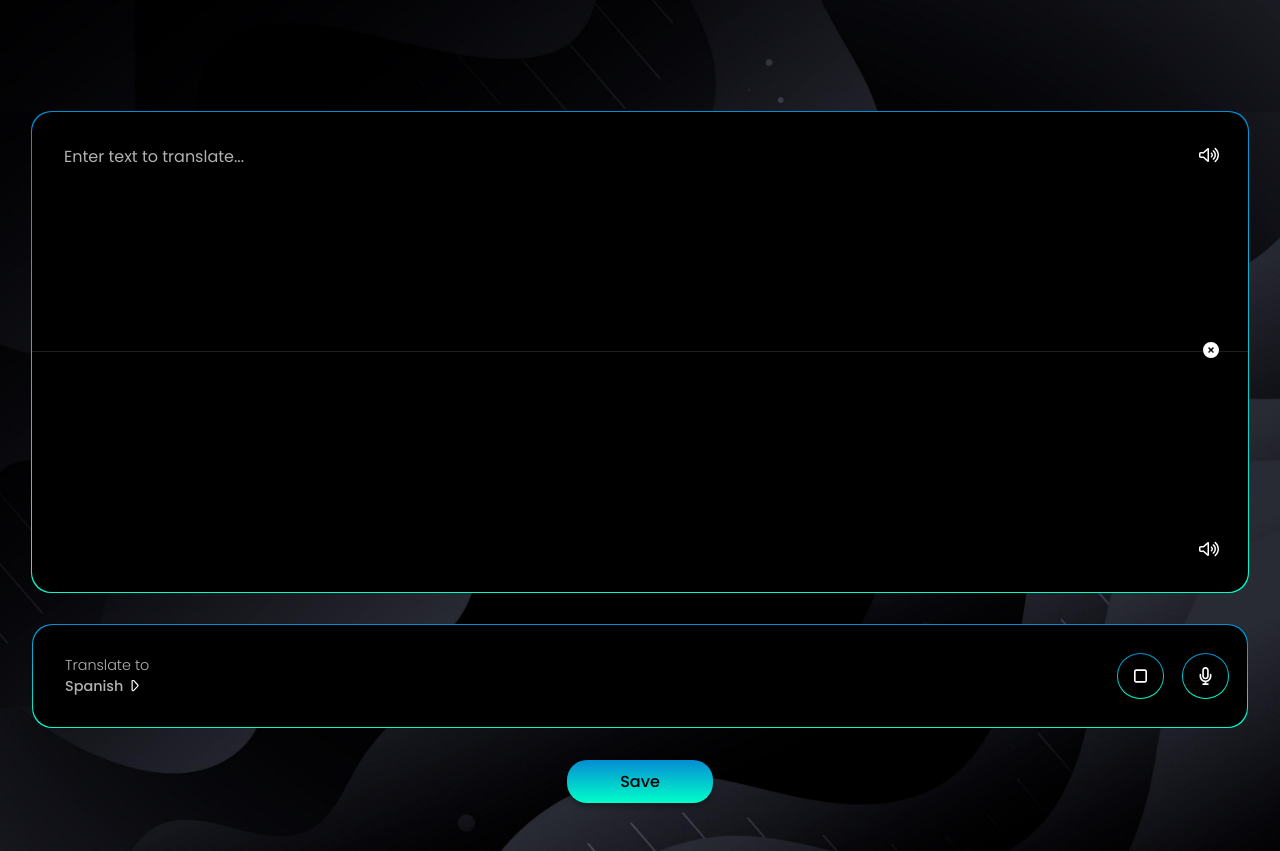
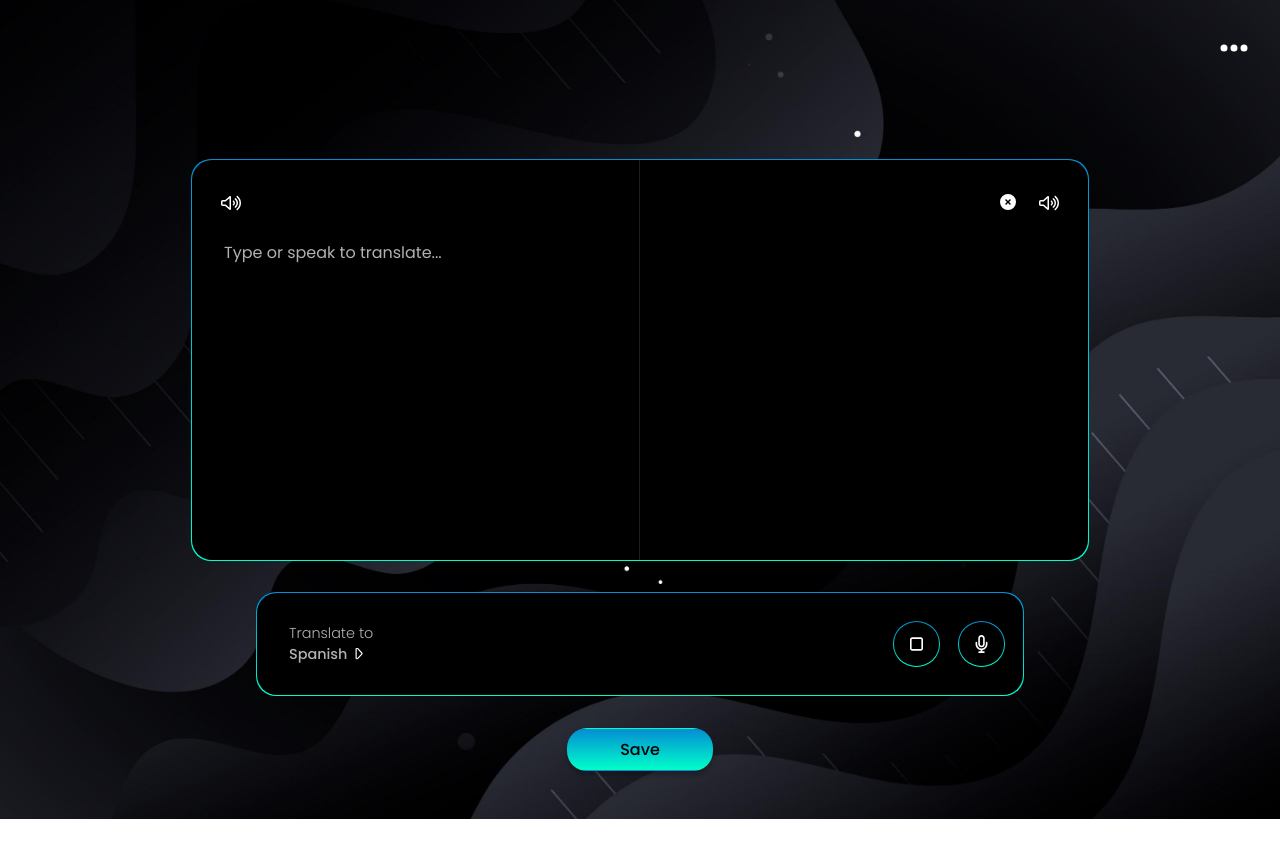
Before and after one commit to christiangarcia-dev/brainstation-capstone-client, a React (Create React App) app: page /translate in a window 1280 px wide. After the commit the page ends 819 px from the top, so only its background shows below. Built offline with nearby package versions, Linux system fonts and the light colour scheme.

Commit message:
translate page responsive

```diff
--- a/src/App.js
+++ b/src/App.js
@@ -3,6 +3,7 @@ import { BrowserRouter, Routes, Route } from 'react-router-dom';
 import LoginPage from './pages/LoginPage/LoginPage';
 import SignUpPage from './pages/SignUpPage/SignUpPage';
 import TranslatePage from './pages/TranslatePage/TranslatePage';
+import TranscribePage from './pages/TranscribePage/TranscribePage';
 import SavedConversationsPage from './pages/SavedConversationsPage/SavedConversationsPage';
 
 function App() {
@@ -13,6 +14,7 @@ function App() {
         <Route path='/' element={<LoginPage />}></Route>
         <Route path='/signup' element={<SignUpPage />}></Route>
         <Route path="/translate" element={<TranslatePage />}></Route>
+        <Route path="/transcribe" element={<TranscribePage />}></Route>
         <Route path="/saved" element={<SavedConversationsPage />}></Route>
       </Routes>
     </BrowserRouter>
--- a/src/App.scss
+++ b/src/App.scss
@@ -5,12 +5,12 @@
 body {
   background-image: url("../src/assets/images/black-design-background.png");
   background-size: cover;
-  height: 100%;
+  height: 100vh;
   background-repeat: no-repeat;
   background-position: center;
 
   @include tall {
     background-repeat:repeat;
-    background-size: contain;
+    // background-size: contain;
   }
 }
--- a/src/components/NavSidebar/NavSidebar.js
+++ b/src/components/NavSidebar/NavSidebar.js
@@ -1,11 +1,24 @@
+// components/NavSidebar.js
+import React, { useState } from "react";
 import "./NavSidebar.scss";
+import ellipsisIcon from "../../assets/icons/ellipsis.svg";
+import SidePanel from "../SidePanel/SidePanel";
 
 function NavSidebar() {
-    return(
-        <nav>
+    const [isPanelOpen, setIsPanelOpen] = useState(false);
 
-        </nav>
-    )
+    const togglePanel = () => {
+        setIsPanelOpen(!isPanelOpen);
+    };
+
+    return (
+        <>
+            <nav className="ellipsis" onClick={togglePanel}>
+                <img className="ellipsis__icon" src={ellipsisIcon} alt="Menu"></img>
+            </nav>
+            <SidePanel isOpen={isPanelOpen} onClose={togglePanel} />
+        </>
+    );
 }
 
 export default NavSidebar;
--- a/src/components/NavSidebar/NavSidebar.scss
+++ b/src/components/NavSidebar/NavSidebar.scss
@@ -0,0 +1,14 @@
+@use "../../styles/partials/variables" as *;
+@use "../../styles/partials/mixins" as *;
+
+.ellipsis {
+    position: fixed;
+    top: 2rem;
+    margin-right: 2rem;
+    z-index: 15;
+
+    &__icon {
+        height: 2rem;
+        cursor: pointer;
+    }
+}
--- /dev/null
+++ b/src/components/SidePanel/SidePanel.js
@@ -0,0 +1,23 @@
+import "./SidePanel.scss";
+import { NavLink } from "react-router-dom";
+import exitIcon from "../../assets/icons/exit.svg";
+
+function SidePanel({ isOpen, onClose }) {
+    if (!isOpen) {
+        return null;
+    }
+
+    return (
+        <div className="side-panel">
+            <img className="side-panel__close" onClick={onClose} src={exitIcon} alt="Close"></img>
+            <div className="side-panel__group">
+                <NavLink className="side-panel__link" activeClassName="side-panel__active" to="/translate">Translate</NavLink>
+                <NavLink className="side-panel__link" activeClassName="side-panel__active" to="/transcribe">Transcribe</NavLink>
+                <NavLink className="side-panel__link" activeClassName="side-panel__active" to="/saved">Archived</NavLink>
+                <NavLink className="side-panel__link" activeClassName="side-panel__active" to="/">Logout</NavLink>
+            </div>
+        </div>
+    );
+}
+
+export default SidePanel;
--- /dev/null
+++ b/src/components/SidePanel/SidePanel.scss
@@ -0,0 +1,60 @@
+@use "../../styles/partials/variables" as *;
+@use "../../styles/partials/mixins" as *;
+
+.side-panel {
+    position: fixed;
+    top: 0;
+    right: 0;
+    width: 70%;
+    height: 100%;
+    -webkit-backdrop-filter: blur(28px) brightness(100%);
+    backdrop-filter: blur(28px) brightness(100%);
+    background-color: #ffffff29;
+    z-index: 1000;
+
+    &__close {
+        position: fixed;
+        right: 1rem;
+        top: 1rem;
+        height: 1.5rem;
+        cursor: pointer;
+    }
+
+    &__group {
+        display: flex;
+        flex-direction: column;
+        justify-content: center;
+        margin-top: 5rem;
+        gap: 1rem;
+        margin-right: 1.5rem;
+        width: 100%;
+    }
+
+    &__link {
+        margin-inline: 1.5rem;
+        text-decoration: none;
+        color: $color-black;
+        font-size: 1rem;
+        color: $color-white;
+        text-transform: uppercase;
+        border-bottom: 2px solid transparent;
+        padding-bottom: 0.5rem;
+        padding-top: 0.5rem;
+        padding-left: 1rem;
+        cursor: pointer;
+
+        &:hover {
+            border-color: #8B8B8B;
+        }
+    }
+
+}
+
+.side-panel__link.active {
+    font-weight: 600;
+    border-bottom: 2px solid $color-white;
+
+    &:hover {
+        border-color: $color-white;
+    }
+}
--- a/src/components/TranslationForm.js/TranslationForm.js
+++ b/src/components/TranslationForm.js/TranslationForm.js
@@ -31,6 +31,7 @@ function TranslationForm() {
 
     const handleTextChange = (event) => {
         setInputText(event.target.value);
+        setTranslatedText('');
         if (typingTimeout) {
             clearTimeout(typingTimeout);
         }
@@ -39,6 +40,11 @@ function TranslationForm() {
                 translateText(event.target.value.trim());
             }
         }, 2000));
+    };
+
+    const handleClearText = () => {
+        setInputText('');
+        setTranslatedText('');
     };
 
     const startRecording = async () => {
@@ -159,14 +165,20 @@ function TranslationForm() {
         };
     }, [typingTimeout]);
 
+    useEffect(() => {
+        if (inputText.trim() === '') {
+            setTranslatedText('');
+        }
+    }, [inputText]);
+
     return (
         <section className='translate-container'>
             <section className='translate'>
                 <article className='translate__input'>
-                    <textarea className='translate__input--value' value={inputText} onChange={handleTextChange} placeholder="Enter text to translate..." />
+                    <textarea className='translate__input--value' value={inputText} onChange={handleTextChange} placeholder="Type or speak to translate..." />
                     <img className="translate__input--icon" src={playIcon} onClick={() => handleTTS(inputText)}></img>
                 </article>
-                <img className="translate__clear--icon" src={clearIcon}></img>
+                <img className="translate__clear--icon" src={clearIcon} onClick={handleClearText}></img>
                 <article className='translate__output'>
                     <p className='translate__output--value'>{translatedText}</p>
                     <img className="translate__output--icon" src={playIcon} onClick={() => handleTTS(translatedText)}></img>
--- a/src/components/TranslationForm.js/TranslationForm.scss
+++ b/src/components/TranslationForm.js/TranslationForm.scss
@@ -4,7 +4,11 @@
 .translate-container {
     display: flex;
     flex-direction: column;
-    margin-top: 7rem;
+    margin-top: 6rem;
+
+    @include tablet {
+        margin-top: 10rem;
+    }
 }
 
 .translate {
@@ -15,11 +19,27 @@
     flex-direction: column;
     position: relative;
 
+    @include tablet {
+        flex-direction: row;
+        margin-inline: 6rem;
+        height: 25rem;
+    }
+
+    @include desktop {
+        margin-inline: 12rem;
+    }
+
     &__clear--icon {
         position: absolute;
-        top: 14.35rem;
+        top: 14.45rem;
         right: 1.84rem;
         height: 1rem;
+        cursor: pointer;
+
+        @include tablet {
+            top: 2.1rem;
+            right: 4.5rem;
+        }
     }
 
     &__input {
@@ -29,6 +49,13 @@
         border-radius: 20px 20px 0 0;
         border-bottom: 0.5px solid $color-dark-gray;
         display: flex;
+
+        @include tablet {
+            height: 100%;
+            border-radius: 20px 0 0 20px;
+            border-bottom: none;
+            border-right: 0.5px solid $color-dark-gray;
+        }
 
         &::-webkit-scrollbar {
             display: none;
@@ -44,6 +71,11 @@
             padding: 2rem;
             width: 87%;
             height: 100%;
+
+            @include tablet {
+                width: 100%;
+                padding-top: 5rem;
+            }
 
             &::-webkit-scrollbar {
                 display: none;
@@ -64,6 +96,12 @@
             height: 1rem;
             right: 1.79rem;
             top: 2.2rem;
+            cursor: pointer;
+
+            @include tablet {
+                right: 0;
+                left: 1.79rem;
+            }
         }
     }
 
@@ -74,6 +112,11 @@
         border-radius: 0 0 20px 20px;
         overflow-y: auto;
         display: flex;
+
+        @include tablet {
+            height: 100%;
+            border-radius: 0 20px 20px 0;
+        }
 
         &::-webkit-scrollbar {
             display: none;
@@ -93,6 +136,11 @@
             word-break: break-word;
             overflow-y: auto;
 
+            @include tablet {
+                width: 100%;
+                padding-top: 5rem;
+            }
+
             &::-webkit-scrollbar {
                 display: none;
             }
@@ -103,6 +151,12 @@
             height: 1rem;
             right: 1.79rem;
             bottom: 2.2rem;
+            cursor: pointer;
+
+            @include tablet {
+                bottom: 0;
+                top: 2.2rem;
+            }
         }
     }
 }
@@ -115,6 +169,14 @@
     border-radius: 20px;
     margin-block: 2rem;
     background-color: $color-black;
+
+    @include tablet {
+        margin-inline: 6rem;
+    }
+
+    @include desktop {
+        margin-inline: 16rem;
+    }
 
     &__content {
         height: 100%;
@@ -217,7 +279,7 @@
     }
 }
 
-.translate, .controls, .save-button {
+.translate, .controls {
     position: relative;
     z-index: 1;
     background: $color-black;
--- a/src/pages/TranslatePage/TranslatePage.js
+++ b/src/pages/TranslatePage/TranslatePage.js
@@ -16,12 +16,15 @@ function TranslatePage() {
     };
 
     return(
-        <body>
+        <>
             <header>
                 <NavSidebar />
             </header>
-            <TranslationForm />
-        </body>
+            <main>
+                <TranslationForm />
+            </main>
+        </>
+
     )
 }
 
--- a/src/pages/TranslatePage/TranslatePage.scss
+++ b/src/pages/TranslatePage/TranslatePage.scss
@@ -0,0 +1,6 @@
+header {
+    width: 100%;
+    display: flex;
+    align-items: center;
+    justify-content: end;
+}
```
Also changed, not shown: src/pages/TranscribePage/TranscribePage.js (+10 -0 lines), src/assets/icons/exit.svg (added).
